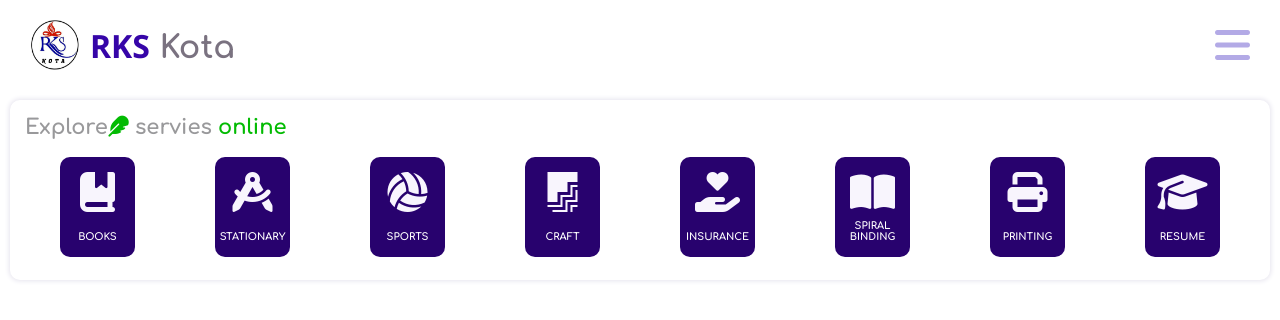
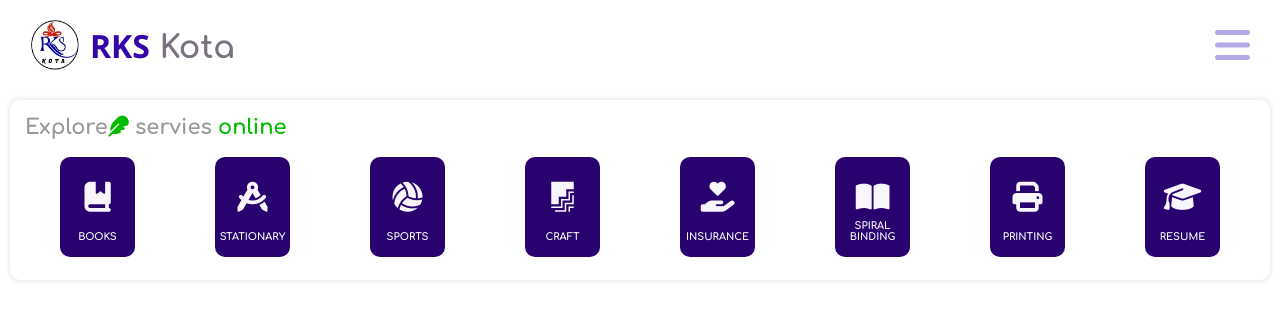
Before and after one commit to Prasadpoojary/rks, a plain HTML site: page index.html in a window 1280 px wide. Drawn offline with Linux system fonts and the light colour scheme; a web font is replaced by a local one.

Commit message:
Add files via upload

```diff
--- a/style.css
+++ b/style.css
@@ -104,12 +104,12 @@ section
 
 .category i
 {
-    font-size: 40px;
+    font-size: 30px;
     position: absolute;
     left:50%;
     color:#f8f5fd;
     transform: translateX(-50%);
-    top:15px;
+    top:25px;
 }
 
 .category h3
```
